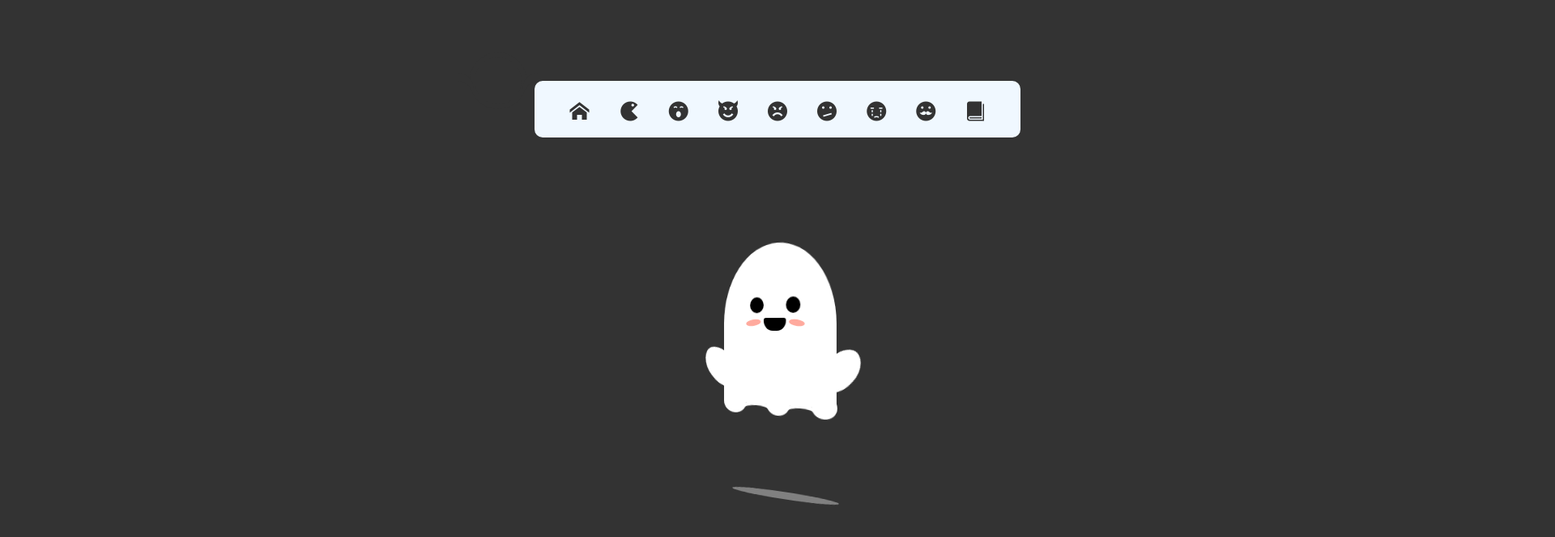
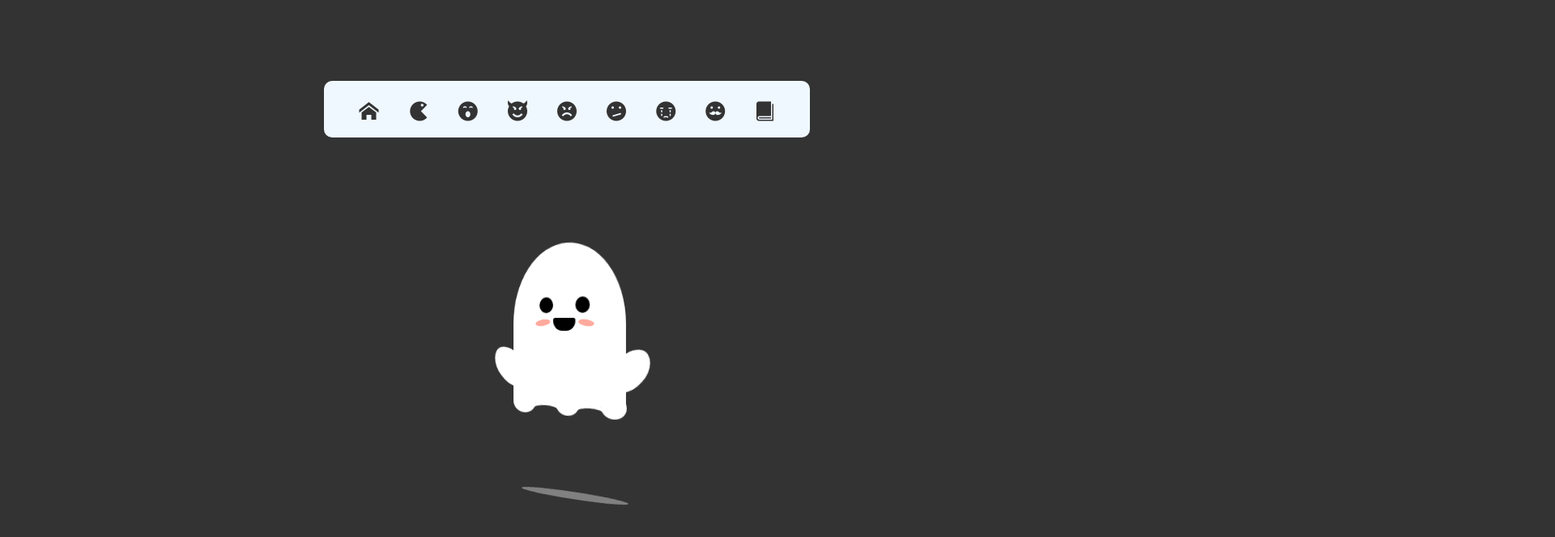
Before and after one commit to LittlPenguin/Little-Ghost, a plain HTML site: page index.html in a window 1280 px wide. Shown: the whole page at 81% size, 1920 px wide, since content can reach past the window. Drawn offline with Linux system fonts and the light colour scheme; files whose address does not match are found by name.

Commit message:
Update style.css

```diff
--- a/css/style.css
+++ b/css/style.css
@@ -29,7 +29,8 @@ body {
     justify-content: center;
     align-items: center;
     height: 100vh;
-    width: 1920px;
+    width: 1400px;
+    margin: 0 auto;
     background-color: #333;
     perspective: 800px;
     transform-style: preserve-3d;
```
